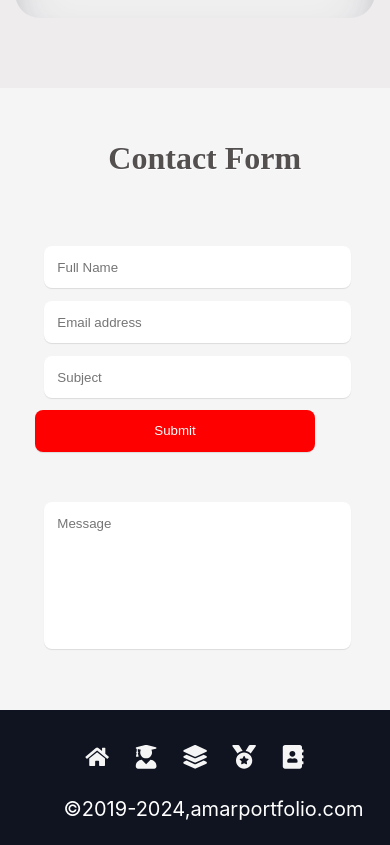
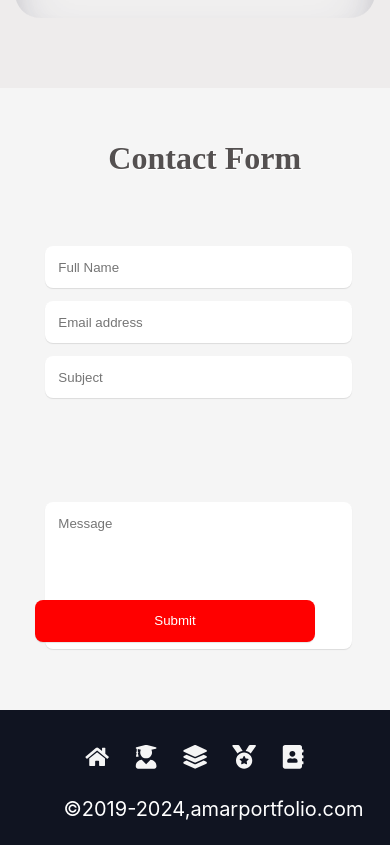
Before and after one commit to Amaranadh9989/Amaranadh_portfolio, a React (Create React App) app: page / in a window 390 px wide. Shown: the part 5281-6126 px from the top of the page. Built offline with nearby package versions, Linux system fonts and the light colour scheme.

Commit message:
responsive testing25

```diff
--- a/src/components/ContactForm.css
+++ b/src/components/ContactForm.css
@@ -153,7 +153,7 @@ h1 {
   .input-subject,
   .input-message {
     width: 80%;
-    margin-left: 4px; /* Adjust the width for better spacing */
+    margin-left: 5px; /* Adjust the width for better spacing */
   }
   #mesage_container {
     margin-right: 0;
@@ -161,7 +161,7 @@ h1 {
   }
   .input-submit{
     position: relative;
-    top:-180px;
+    top:10px;
     width:80%;
   }
 }
```
